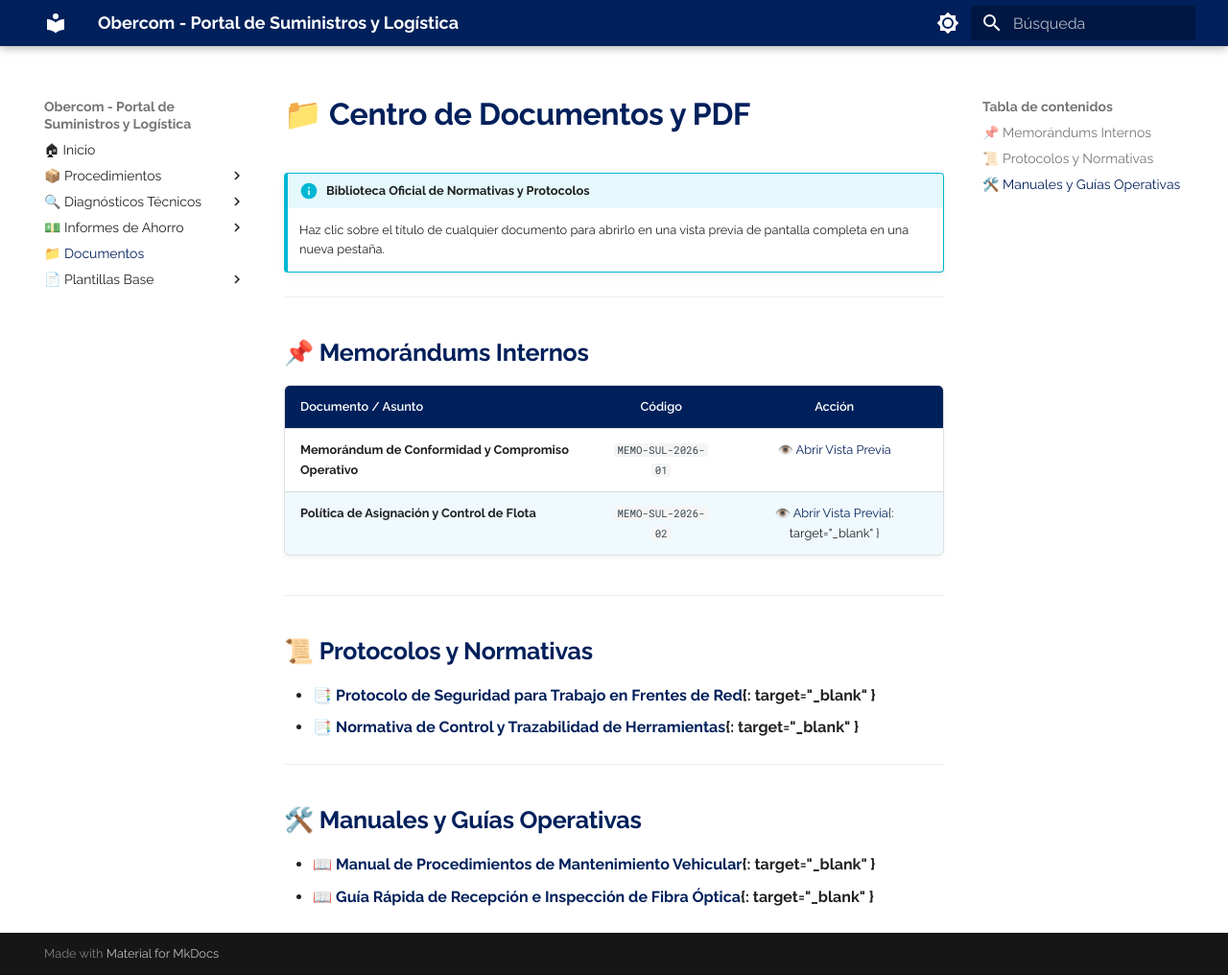
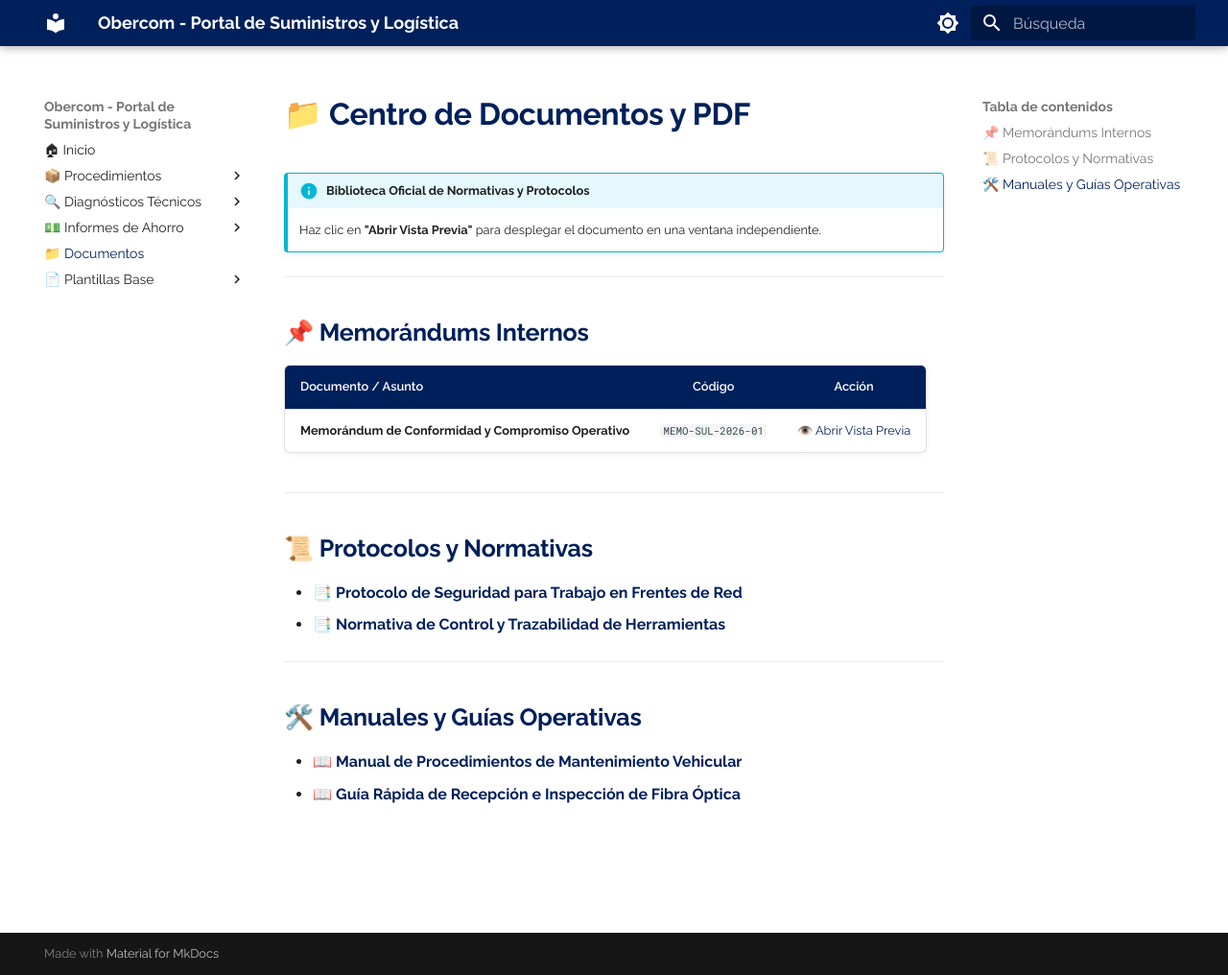
Before and after one commit to elingenierok/procedimientos-isp, an MkDocs documentation site: the page built from docs/documentos/index.md, in a window 1280 px wide and 1016 px high. Shown: the whole window at 96% size. Built offline with MkDocs 1.6.1 and Material for MkDocs 9.7.7, drawn with Linux system fonts in a browser that asks for light colours.

Commit message:
Update document links to use HTML anchor tags

```diff
--- a/docs/documentos/index.md
+++ b/docs/documentos/index.md
@@ -1,7 +1,7 @@
 # 📁 Centro de Documentos y PDF
 
 !!! info "Biblioteca Oficial de Normativas y Protocolos"
-    Haz clic sobre el título de cualquier documento para abrirlo en una vista previa de pantalla completa en una nueva pestaña.
+    Haz clic en **"Abrir Vista Previa"** para desplegar el documento en una ventana independiente.
 
 ---
 
@@ -9,19 +9,18 @@
 
 | Documento / Asunto | Código | Acción |
 | :--- | :---: | :---: |
-| **Memorándum de Conformidad y Compromiso Operativo** | `MEMO-SUL-2026-01` | 👁️ [Abrir Vista Previa](Memorandum-Conformidad-Compromiso.pdf) |
-| **Política de Asignación y Control de Flota** | `MEMO-SUL-2026-02` | 👁️ [Abrir Vista Previa](MEMO-SUL-2026-02.pdf){: target="_blank" } |
+| **Memorándum de Conformidad y Compromiso Operativo** | `MEMO-SUL-2026-01` | <a href="Memorandum-Conformidad-Compromiso.pdf" target="_blank">👁️ Abrir Vista Previa</a> |
 
 ---
 
 ## 📜 Protocolos y Normativas
 
-* 📑 **[Protocolo de Seguridad para Trabajo en Frentes de Red](Protocolo-Seguridad.pdf){: target="_blank" }**
-* 📑 **[Normativa de Control y Trazabilidad de Herramientas](Normativa-Herramientas.pdf){: target="_blank" }**
+* 📑 <a href="Protocolo-Seguridad.pdf" target="_blank"><b>Protocolo de Seguridad para Trabajo en Frentes de Red</b></a>
+* 📑 <a href="Normativa-Herramientas.pdf" target="_blank"><b>Normativa de Control y Trazabilidad de Herramientas</b></a>
 
 ---
 
 ## 🛠️ Manuales y Guías Operativas
 
-* 📖 **[Manual de Procedimientos de Mantenimiento Vehicular](Manual-Mantenimiento-Vehicular.pdf){: target="_blank" }**
-* 📖 **[Guía Rápida de Recepción e Inspección de Fibra Óptica](Guia-Recepcion-Fibra.pdf){: target="_blank" }**
+* 📖 <a href="Manual-Mantenimiento-Vehicular.pdf" target="_blank"><b>Manual de Procedimientos de Mantenimiento Vehicular</b></a>
+* 📖 <a href="Guia-Recepcion-Fibra.pdf" target="_blank"><b>Guía Rápida de Recepción e Inspección de Fibra Óptica</b></a>
```
